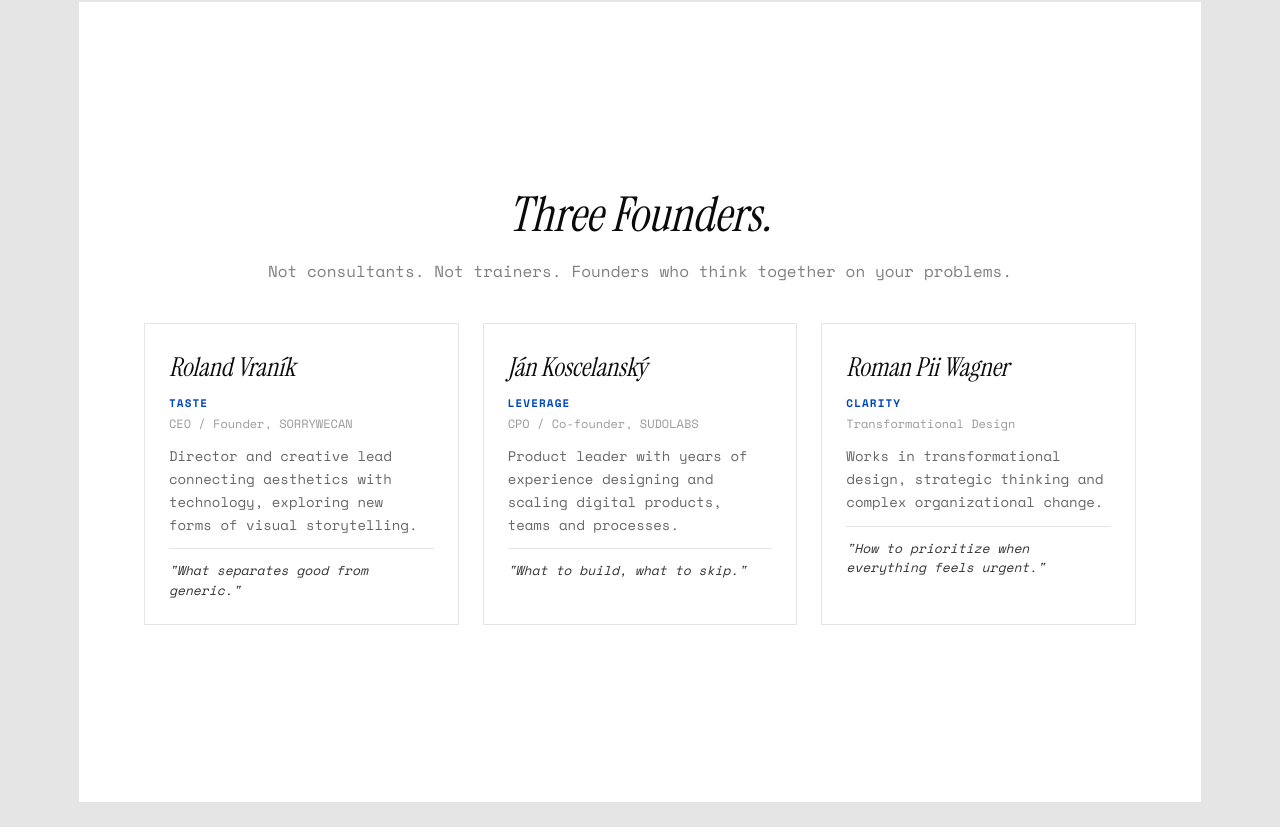
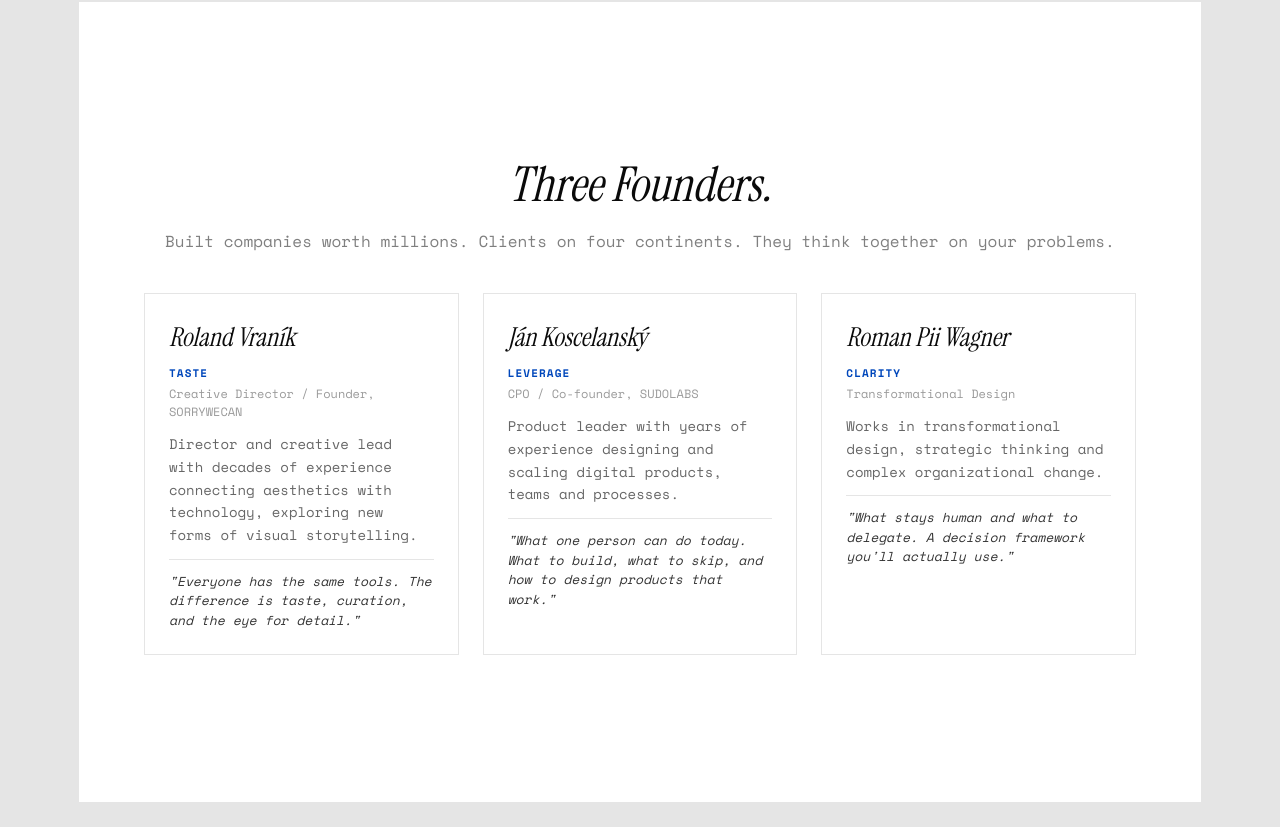
Before and after one commit to princeofwellness/researchlab, a Next.js app: page /corporate/onepager in a window 1280 px wide. Shown: the part 3358-4185 px from the top of the page. Built offline with nearby package versions, Linux system fonts and the light colour scheme.

Commit message:
Update founders subtitles with credentials, fix Roland title across all pages, enhance corporate one-pager descriptions, drop weak session subtitle

```diff
--- a/src/app/corporate/onepager/page.tsx
+++ b/src/app/corporate/onepager/page.tsx
@@ -39,18 +39,18 @@ export default function CorporateOnePager() {
                 subtitle: "We think together. You leave clear.",
                 parts: [
                     { num: "01", title: "The Shift", time: "30 min", lead: "All", desc: "The world changed. Here's what we're seeing — in your industry, in creative work, in what's possible now." },
-                    { num: "02", title: "Frameworks", time: "60-75 min", lead: "Roland → Ján → Roman", desc: "Taste: good vs generic. Leverage: build vs skip. Clarity: prioritize when everything feels urgent." },
+                    { num: "02", title: "Frameworks", time: "60-75 min", lead: "Roland → Ján → Roman", desc: "Taste: decades of experience in creativity and technology — the difference is curation and the eye for detail. Leverage: workflows, automations, and real demos — what to build, what to skip. Clarity: what stays human and what to delegate — a decision framework you'll actually use." },
                     { num: "03", title: "Your Reality", time: "90-120 min", lead: "Facilitated", desc: "Your challenges. Three perspectives. Live. This is where insights happen that prevent six-figure mistakes." },
                     { num: "04", title: "The Clarity", time: "30 min", lead: "All", desc: "Each of us shares what we saw. What to prioritize. What to ignore. You leave knowing what to do." }
                 ]
             },
             founders: {
                 title: "Three Founders.",
-                subtitle: "Not consultants. Not trainers. Founders who think together on your problems.",
+                subtitle: "Built companies worth millions. Clients on four continents. They think together on your problems.",
                 cards: [
-                    { name: "Roland Vraník", role: "TASTE", company: "CEO / Founder, SORRYWECAN", tagline: "What separates good from generic.", bio: "Director and creative lead connecting aesthetics with technology, exploring new forms of visual storytelling." },
-                    { name: "Ján Koscelanský", role: "LEVERAGE", company: "CPO / Co-founder, SUDOLABS", tagline: "What to build, what to skip.", bio: "Product leader with years of experience designing and scaling digital products, teams and processes." },
-                    { name: "Roman Pii Wagner", role: "CLARITY", company: "Transformational Design", tagline: "How to prioritize when everything feels urgent.", bio: "Works in transformational design, strategic thinking and complex organizational change." }
+                    { name: "Roland Vraník", role: "TASTE", company: "Creative Director / Founder, SORRYWECAN", tagline: "Everyone has the same tools. The difference is taste, curation, and the eye for detail.", bio: "Director and creative lead with decades of experience connecting aesthetics with technology, exploring new forms of visual storytelling." },
+                    { name: "Ján Koscelanský", role: "LEVERAGE", company: "CPO / Co-founder, SUDOLABS", tagline: "What one person can do today. What to build, what to skip, and how to design products that work.", bio: "Product leader with years of experience designing and scaling digital products, teams and processes." },
+                    { name: "Roman Pii Wagner", role: "CLARITY", company: "Transformational Design", tagline: "What stays human and what to delegate. A decision framework you'll actually use.", bio: "Works in transformational design, strategic thinking and complex organizational change." }
                 ]
             },
             outcome: {
@@ -111,18 +111,18 @@ export default function CorporateOnePager() {
                 subtitle: "Myslíme spolu. Odídete s jasnosťou.",
                 parts: [
                     { num: "01", title: "The Shift", time: "30 min", lead: "Všetci", desc: "Svet sa zmenil. Tu je, čo vidíme — vo vašom odvetví, v kreatívnej práci, v tom, čo je teraz možné." },
-                    { num: "02", title: "Frameworky", time: "60-75 min", lead: "Roland → Ján → Roman", desc: "Vkus: dobré vs generické. Páka: stavať vs preskočiť. Jasnosť: prioritizovať, keď všetko pôsobí urgentne." },
+                    { num: "02", title: "Frameworky", time: "60-75 min", lead: "Roland → Ján → Roman", desc: "Vkus: dekády skúseností v kreativite a technológii — rozdiel robí kurátorstvo a oko pre detail. Páka: workflowy, automatizácie a reálne ukážky — čo stavať, čo preskočiť. Jasnosť: čo zostáva ľudské a čo delegovať — rozhodovací rámec, ktorý reálne použijete." },
                     { num: "03", title: "Vaša Realita", time: "90-120 min", lead: "Facilitované", desc: "Vaše výzvy. Tri perspektívy. Naživo. Tu vznikajú insights, ktoré zabraňujú šesťcifrovým chybám." },
                     { num: "04", title: "Jasnosť", time: "30 min", lead: "Všetci", desc: "Každý z nás zdieľa, čo videl. Čo prioritizovať. Čo ignorovať. Odídete s vedomím, čo robiť." }
                 ]
             },
             founders: {
                 title: "Traja Zakladatelia.",
-                subtitle: "Nie konzultanti. Nie tréneri. Zakladatelia, ktorí myslia spolu nad vašimi problémami.",
+                subtitle: "Postavili firmy za milióny. Klienti na štyroch kontinentoch. Myslia spolu nad vašimi problémami.",
                 cards: [
-                    { name: "Roland Vraník", role: "VKUS", company: "CEO / Zakladateľ, SORRYWECAN", tagline: "Čo odlišuje dobré od generického.", bio: "Režisér a kreatívny riaditeľ prepájajúci estetiku s technológiou, hľadajúci nové formy vizuálneho rozprávania." },
-                    { name: "Ján Koscelanský", role: "PÁKA", company: "CPO / Spoluzakladateľ, SUDOLABS", tagline: "Čo stavať, čo preskočiť.", bio: "Produktový líder s dlhoročnými skúsenosťami s návrhom a škálovaním digitálnych produktov." },
-                    { name: "Roman Pii Wagner", role: "JASNOSŤ", company: "Transformational Design", tagline: "Ako prioritizovať, keď všetko pôsobí urgentne.", bio: "Venuje sa transformačnému dizajnu, strategickému mysleniu a práci s komplexnými zmenami." }
+                    { name: "Roland Vraník", role: "VKUS", company: "Creative Director / Zakladateľ, SORRYWECAN", tagline: "Rovnaké nástroje má každý. Rozdiel robí vkus, kurátorstvo a oko pre detail.", bio: "Režisér a kreatívny riaditeľ s dekádami skúseností prepájajúci estetiku s technológiou, hľadajúci nové formy vizuálneho rozprávania." },
+                    { name: "Ján Koscelanský", role: "PÁKA", company: "CPO / Spoluzakladateľ, SUDOLABS", tagline: "Čo dokáže jeden človek dnes. Čo stavať, čo preskočiť a ako navrhovať produkty, ktoré fungujú.", bio: "Produktový líder s dlhoročnými skúsenosťami s návrhom a škálovaním digitálnych produktov." },
+                    { name: "Roman Pii Wagner", role: "JASNOSŤ", company: "Transformational Design", tagline: "Čo zostáva ľudské a čo delegovať. Rozhodovací rámec, ktorý reálne použijete.", bio: "Venuje sa transformačnému dizajnu, strategickému mysleniu a práci s komplexnými zmenami." }
                 ]
             },
             outcome: {
--- a/src/app/corporate/page.tsx
+++ b/src/app/corporate/page.tsx
@@ -79,12 +79,12 @@ export default function CorporatePage() {
             },
             founders: {
                 title: "Three Lenses.",
-                subtitle: "Not consultants. Founders who think together on your problems.",
+                subtitle: "Built companies worth millions. Clients on four continents. They think together on your problems.",
                 cards: [
                     {
                         name: "Roland Vraník",
                         role: "TASTE",
-                        company: "CEO / Founder, SORRYWECAN",
+                        company: "Creative Director / Founder, SORRYWECAN",
                         tagline: "What separates good from generic. Why your output looks like everyone else's.",
                         bio: "Director and creative lead connecting aesthetics with technology, exploring new forms of visual storytelling. His work examines how AI can expand human creativity and perception of reality."
                     },
@@ -202,12 +202,12 @@ export default function CorporatePage() {
             },
             founders: {
                 title: "Tri Pohľady.",
-                subtitle: "Nie konzultanti. Zakladatelia, ktorí myslia spolu nad vašimi problémami.",
+                subtitle: "Postavili firmy za milióny. Klienti na štyroch kontinentoch. Myslia spolu nad vašimi problémami.",
                 cards: [
                     {
                         name: "Roland Vraník",
                         role: "VKUS",
-                        company: "CEO / Zakladateľ, SORRYWECAN",
+                        company: "Creative Director / Zakladateľ, SORRYWECAN",
                         tagline: "Čo odlišuje dobré od generického. Prečo váš výstup vyzerá ako u všetkých.",
                         bio: "Režisér a kreatívny riaditeľ prepájajúci estetiku s technológiou, hľadajúci nové formy vizuálneho rozprávania. Skúma, ako môže AI rozšíriť ľudskú kreativitu a vnímanie reality."
                     },
--- a/src/app/public/onepager/page.tsx
+++ b/src/app/public/onepager/page.tsx
@@ -36,7 +36,7 @@ export default function PublicOnePager() {
             },
             session: {
                 title: "Taste. Leverage. Clarity.",
-                subtitle: "3 hours. 3 founders. 1 shift.",
+                subtitle: "",
                 parts: [
                     { num: "01", title: "Taste", time: "50 min", lead: "Roland", desc: "What separates good from unforgettable. Decades of experience in creativity and technology — everyone has the same tools, the difference is taste, curation, and the eye for detail." },
                     { num: "02", title: "Leverage", time: "50 min", lead: "Ján", desc: "What one person can do today. Workflows, automations, and real demos — what to build, what to skip, and how to design products that work." },
@@ -56,7 +56,7 @@ export default function PublicOnePager() {
             },
             founders: {
                 title: "Three Founders",
-                subtitle: "Not trainers. Builders who do this daily.",
+                subtitle: "Built companies worth millions. Clients on four continents.",
                 cards: [
                     { name: "Roland Vraník", role: "The Creative", company: "Creative Director / Founder, SORRYWECAN", bio: "Director and creative lead connecting aesthetics with technology, exploring new forms of visual storytelling." },
                     { name: "Ján Koscelanský", role: "The Architect", company: "CPO / Co-founder, SUDOLABS", bio: "Product leader with years of experience designing and scaling digital products, teams and processes." },
@@ -108,7 +108,7 @@ export default function PublicOnePager() {
             },
             session: {
                 title: "Vkus. Páka. Jasnosť.",
-                subtitle: "3 hodiny. 3 zakladatelia. 1 posun.",
+                subtitle: "",
                 parts: [
                     { num: "01", title: "Vkus", time: "50 min", lead: "Roland", desc: "Čo odlišuje dobré od nezabudnuteľného. Dekády skúseností v kreativite a technológii — rovnaké nástroje má každý, rozdiel robí vkus, kurátorstvo a oko pre detail." },
                     { num: "02", title: "Páka", time: "50 min", lead: "Ján", desc: "Čo dokáže jeden človek v dnešnej dobe. Workflowy, automatizácie a reálne ukážky toho, čo stavať, čo preskočiť a ako navrhovať produkty, ktoré fungujú." },
@@ -128,7 +128,7 @@ export default function PublicOnePager() {
             },
             founders: {
                 title: "Traja Zakladatelia",
-                subtitle: "Nie tréneri. Builderi, čo toto robia denne.",
+                subtitle: "Postavili firmy za milióny. Klienti na štyroch kontinentoch.",
                 cards: [
                     { name: "Roland Vraník", role: "Kreatívec", company: "Creative Director / Zakladateľ, SORRYWECAN", bio: "Režisér a kreatívny riaditeľ prepájajúci estetiku s technológiou, hľadajúci nové formy vizuálneho rozprávania." },
                     { name: "Ján Koscelanský", role: "Architekt", company: "CPO / Spoluzakladateľ, SUDOLABS", bio: "Produktový líder s dlhoročnými skúsenosťami s návrhom a škálovaním digitálnych produktov." },
@@ -278,7 +278,7 @@ export default function PublicOnePager() {
                     <div className="max-w-5xl w-full px-4">
                         <div className="text-center mb-6 md:mb-10">
                             <h2 className="font-serif text-[36px] md:text-[56px] italic">{t.session.title}</h2>
-                            <p className="text-[14px] md:text-[18px] text-[#0047BB] mt-2">{t.session.subtitle}</p>
+                            {t.session.subtitle && <p className="text-[14px] md:text-[18px] text-[#0047BB] mt-2">{t.session.subtitle}</p>}
                         </div>
                         <div className="grid grid-cols-1 md:grid-cols-4 gap-3 md:gap-4">
                             {t.session.parts.map((part, i) => (
--- a/src/app/public/page.tsx
+++ b/src/app/public/page.tsx
@@ -80,12 +80,12 @@ export default function PublicSessionsPage() {
             },
             founders: {
                 title: "Three Minds.",
-                subtitle: "Not trainers. Builders who do this daily.",
+                subtitle: "Built companies worth millions. Clients on four continents.",
                 cards: [
                     {
                         name: "Roland Vraník",
                         role: "The Creative",
-                        company: "CEO / Founder, SORRYWECAN",
+                        company: "Creative Director / Founder, SORRYWECAN",
                         tagline: "Opens with what's possible — and what separates real creative work from generic output.",
                         bio: "Director and creative lead connecting aesthetics with technology, exploring new forms of visual storytelling. His work examines how AI can expand human creativity and perception of reality."
                     },
@@ -203,12 +203,12 @@ export default function PublicSessionsPage() {
             },
             founders: {
                 title: "Tri Mysle.",
-                subtitle: "Nie tréneri. Builderi, čo toto robia denne.",
+                subtitle: "Postavili firmy za milióny. Klienti na štyroch kontinentoch.",
                 cards: [
                     {
                         name: "Roland Vraník",
                         role: "Kreatívec",
-                        company: "CEO / Zakladateľ, SORRYWECAN",
+                        company: "Creative Director / Zakladateľ, SORRYWECAN",
                         tagline: "Otvára tým, čo je možné — a čo odlišuje skutočnú kreatívnu prácu od generického výstupu.",
                         bio: "Režisér a kreatívny riaditeľ prepájajúci estetiku s technológiou, hľadajúci nové formy vizuálneho rozprávania. Skúma, ako môže AI rozšíriť ľudskú kreativitu a vnímanie reality."
                     },
```
